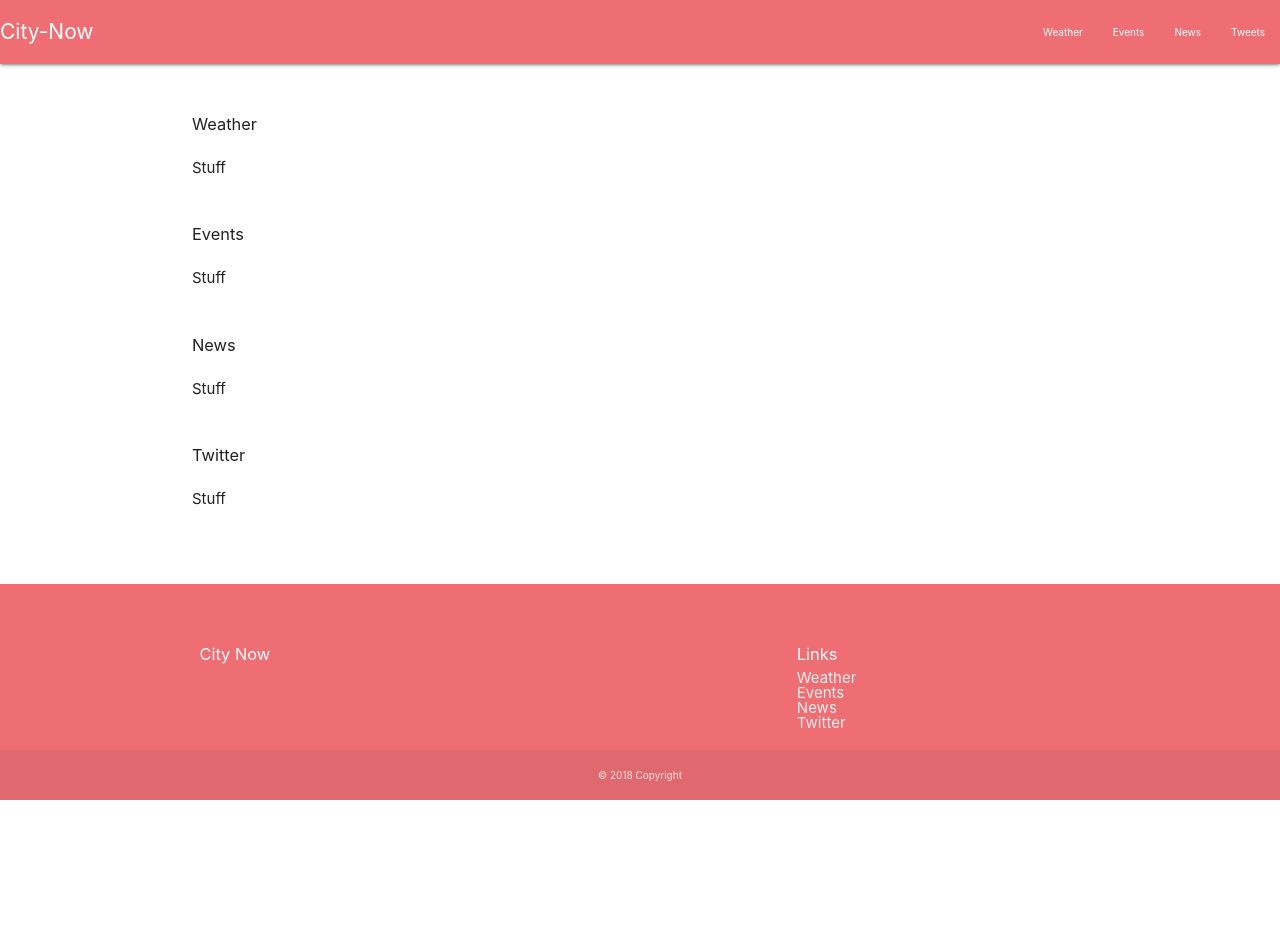
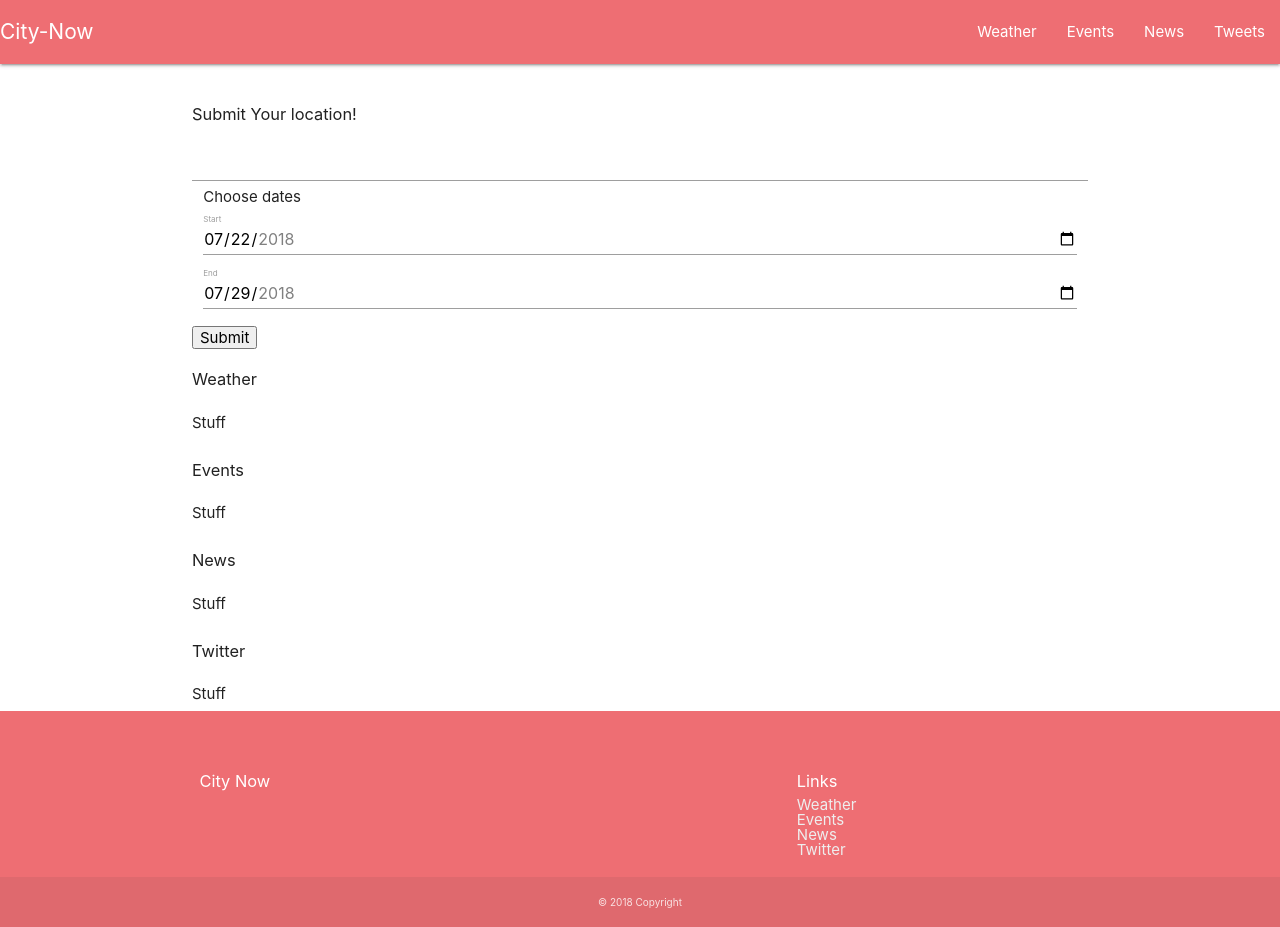
Before and after one commit to ajschilt86/City-Nao, a plain HTML site: page index.html in a window 1280 px wide. Before the commit the page ends 800 px from the top, so only its background shows below. Drawn offline with nearby package versions, Linux system fonts and the light colour scheme; no server answers.

Commit message:
Added start and end dates, added a submit button, added div spacers for background seperators

```diff
--- a/assets/css/styles.css
+++ b/assets/css/styles.css
@@ -12,13 +12,15 @@ html{
 * Utility classes
 */
 .u-center-box{
-    margin: 0 auto
+    margin: 0 auto;
 }
 
 /**********************
 * Header/Nav
 */
-
+.standard-text-font-size {
+    font-size: 1.5rem;
+}
 
 /**********************
 * Main
--- a/index.html
+++ b/index.html
@@ -20,16 +20,16 @@
                 <a href="#" class="brand-logo">City-Now</a>
                 <ul id="nav-mobile" class="right hide-on-med-and-down">
                     <li>
-                        <a href="#">Weather</a>
+                        <a href="#" class="standard-text-font-size">Weather</a>
                     </li>
                     <li>
-                        <a href="#">Events</a>
+                        <a href="#" class="standard-text-font-size">Events</a>
                     </li>
                     <li>
-                        <a href="#">News</a>
+                        <a href="#" class="standard-text-font-size">News</a>
                     </li>
                     <li>
-                        <a href="#">Tweets</a>
+                        <a href="#" class="standard-text-font-size">Tweets</a>
                     </li>
                 </ul>
             </div>
@@ -37,30 +37,71 @@
     </header>
 
     <main class="container">
-        <section class="section row weather-header">
+        <section>
+
+
+            <section class="user-submit">
+                <div class="row">
+                    <h5>Submit Your location!</h5>
+                </div>
+                <form>
+                    <input type="text" name="location-input"></input>
+                    <fieldset class="date-selector-area">
+                        <legend>Choose dates</legend>
+
+                        <div>
+                            <label for="start">Start</label>
+                            <input type="date" id="start" name="trip" value="2018-07-22" min="2018-01-01" max="2018-12-31" />
+                        </div>
+
+                        <div>
+                            <label for="end">End</label>
+                            <input type="date" id="end" name="trip" value="2018-07-29" min="2018-01-01" max="2018-12-31" />
+                        </div>
+
+                    </fieldset>
+                    <input type="submit" value="Submit" class="submit-button">
+                </form>
+            </section>
+
+
+            <div class="weather-divider"></div>
+            <section class="section weather-header">
                 <div class="row">
                     <h5>Weather</h5>
                 </div>
                 <p class="weather-display">Stuff</p>
             </section>
-        <section class="section row events-header">
+
+
+            <div class="events-divider"></div>
+            <section class="section events-header">
                 <div class="row">
                     <h5>Events</h5>
                 </div>
                 <p class="events-display">Stuff</p>
             </section>
-        <section class="section row news-header">
+
+
+            <div class="news-divider"></div>
+            <section class="section news-header">
                 <div class="row">
                     <h5>News</h5>
                 </div>
                 <p class="news-display">Stuff</p>
             </section>
-        <section class="section row twitter-header">
+
+
+            <div class="twitter-divider"></div>
+            <section class="section twitter-header">
                 <div class="row">
                     <h5>Twitter</h5>
                 </div>
                 <p class="twitter-display">Stuff</p>
             </section>
+
+        </section>
+
     </main>
 
 
```
Lines whose indentation alone changed are shown as unchanged.
